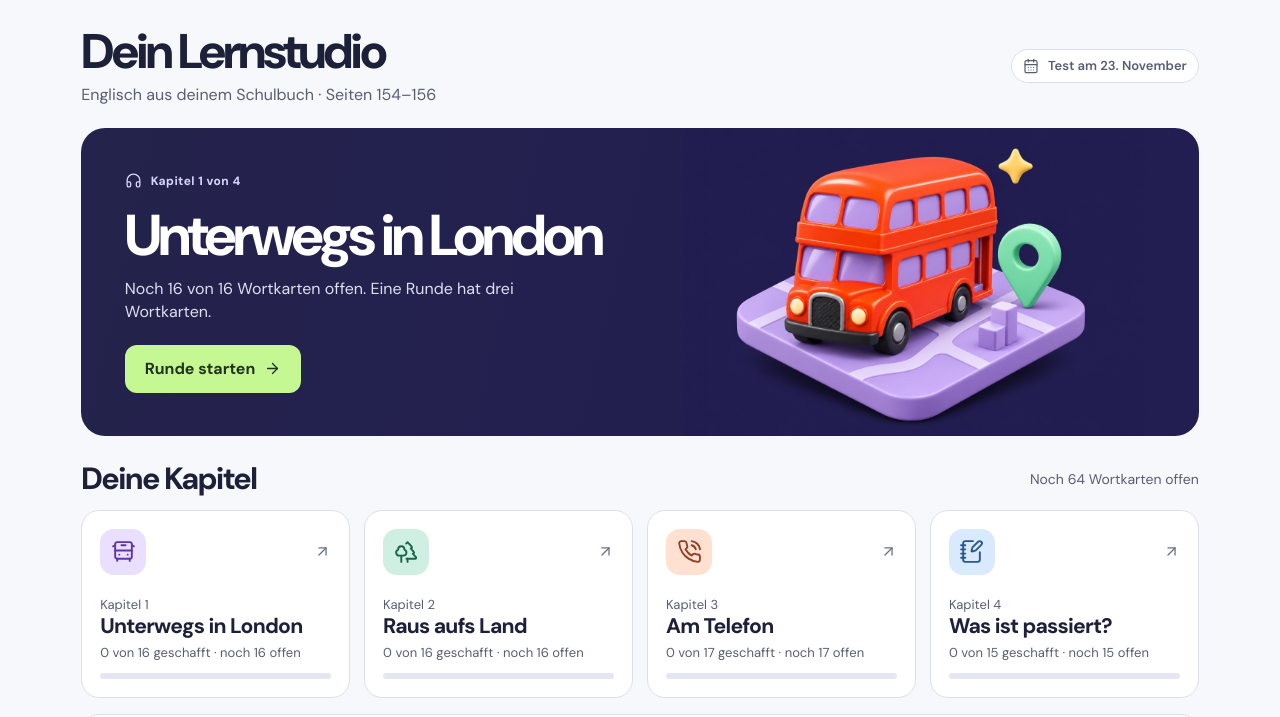
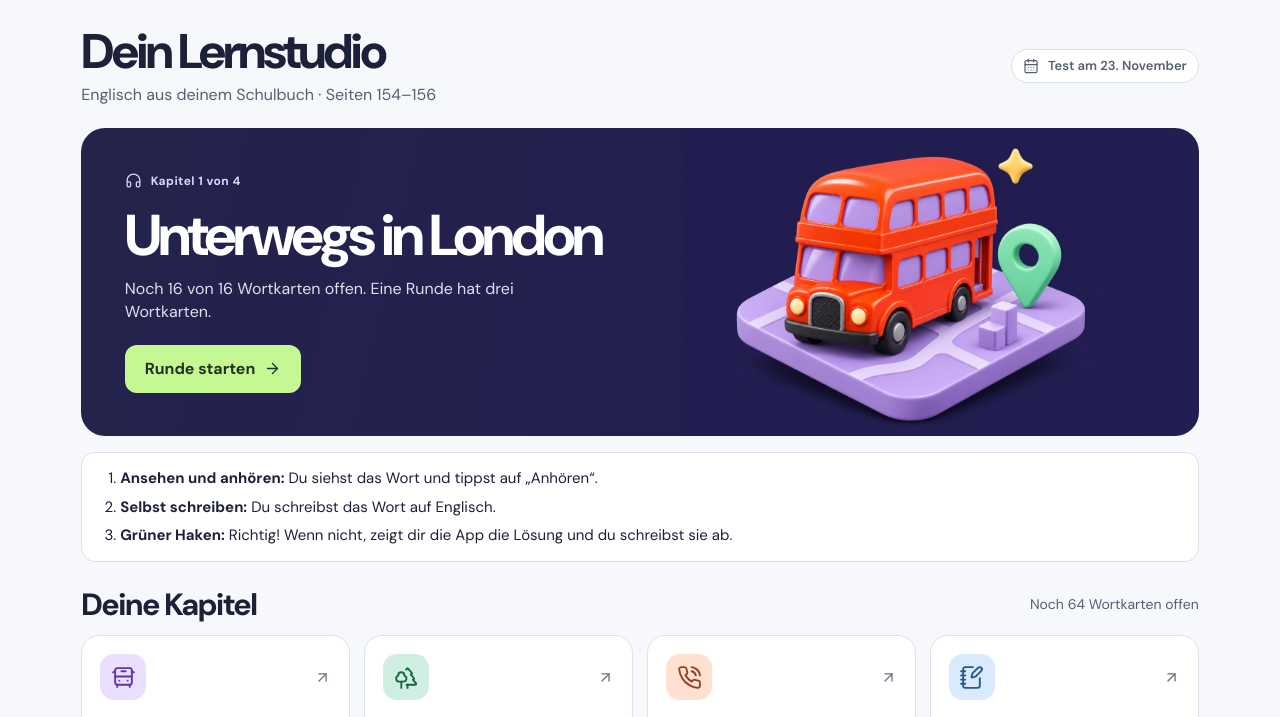
Before and after one commit to l-sayginsoy/folio-lernstudio, a plain HTML site: page index.html in a window 1280 px wide. Shown: the part 78-795 px from the top of the page. Drawn offline with Linux system fonts and the light colour scheme.

Commit message:
Kurze Anleitung auf der Startseite
Drei Sätze erklären den Ablauf: ansehen und anhören, selbst schreiben,
grüner Haken.

Co-Authored-By: Claude Opus 5.5 <noreply@anthropic.com>

```diff
--- a/index.html
+++ b/index.html
@@ -1,3 +1,3 @@
 <!doctype html>
-<html lang="de"><head><meta charset="utf-8"><meta name="robots" content="noindex,nofollow"><meta name="viewport" content="width=device-width, initial-scale=1,viewport-fit=cover"><meta name="theme-color" content="#f7f8fc"><title>Lernstudio · Englisch</title><link rel="stylesheet" href="studio.css?v=202611221015"><script defer src="assets/icons.js?v=202611221015"></script><script defer src="words.js?v=202611221015"></script><script defer src="situations.js?v=202611221015"></script><script defer src="studio.js?v=202611221015"></script></head>
+<html lang="de"><head><meta charset="utf-8"><meta name="robots" content="noindex,nofollow"><meta name="viewport" content="width=device-width, initial-scale=1,viewport-fit=cover"><meta name="theme-color" content="#f7f8fc"><title>Lernstudio · Englisch</title><link rel="stylesheet" href="studio.css?v=202611221030"><script defer src="assets/icons.js?v=202611221030"></script><script defer src="words.js?v=202611221030"></script><script defer src="situations.js?v=202611221030"></script><script defer src="studio.js?v=202611221030"></script></head>
 <body><a class="skip" href="#main">Zum Inhalt</a><aside id="rail"></aside><main id="main" tabindex="-1"></main><div id="notice" role="status"></div><noscript>Bitte aktiviere JavaScript für die Lernrunden.</noscript></body></html>
--- a/studio.css
+++ b/studio.css
@@ -122,3 +122,4 @@ button[data-playing]{background:var(--soft);border-color:var(--accent);color:var
 .quietbtn{font-weight:600;color:var(--muted);font-size:15px}
 @media (prefers-reduced-motion:no-preference){.success{animation:pop .35s ease-out}@keyframes pop{from{transform:scale(.7)}to{transform:scale(1)}}}
 .actions.center{display:flex;flex-wrap:wrap;width:100%}
+.howto{margin:16px 0 0;padding:14px 18px 14px 38px;background:#fff;border:1px solid var(--line);border-radius:14px;display:grid;gap:6px;font-size:15px}
--- a/studio.js
+++ b/studio.js
@@ -98,6 +98,7 @@ function home(){
     <section class="hero">${art}<div class="hero-content"><div class="eyebrow">${icon('headphones')}${s?'Deine offene Runde':'Kapitel '+targetNo+' von '+SCENES.length}</div>
     <h2>${s?esc(s.label):esc(target.name)}</h2><p>${s?'Mach an der Stelle weiter, an der du aufgehört hast.':totalOpen?'Noch '+openIn(target)+' von '+target.ids.length+' Wortkarten offen. Eine Runde hat drei Wortkarten.':'Alle Kapitel geschafft! Wiederhol, was du magst.'}</p>
     ${act(s?'resume':'world',(s?'Runde fortsetzen':'Runde starten')+icon('arrow-right'),'btn',target.id)}</div></section>
+    <ol class="howto"><li><b>Ansehen und anhören:</b> Du siehst das Wort und tippst auf „Anhören“.</li><li><b>Selbst schreiben:</b> Du schreibst das Wort auf Englisch.</li><li><b>Grüner Haken:</b> Richtig! Wenn nicht, zeigt dir die App die Lösung und du schreibst sie ab.</li></ol>
     <div class="section-head"><h2>Deine Kapitel</h2><span class="caption">${totalOpen?'Noch '+totalOpen+' Wortkarten offen':'Alles geschafft'}</span></div>
     <div class="worlds">${worlds}</div>
     <div class="studiofoot"><div class="row"><span class="collection-icon">${icon('library-big')}</span><div><b>Dein Wortschatz</b><p>${done} von ${WORDS.length} Karten kennengelernt</p></div></div>
```
Also changed, not shown: lernblatt-englisch-test.html (+2 -2 lines).
